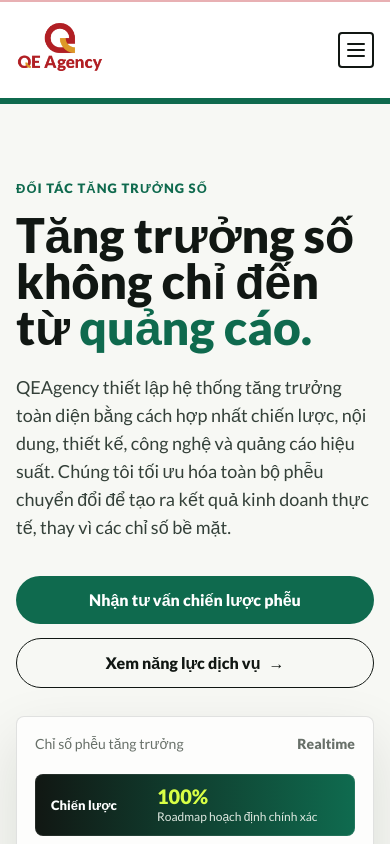
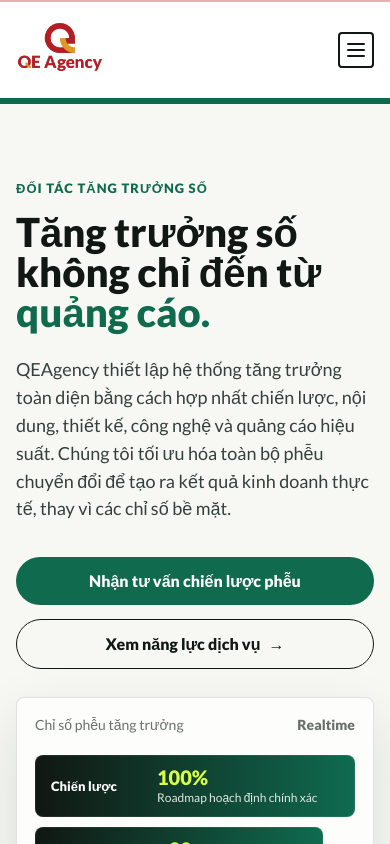
Before and after one commit to khannguyenvan23/qeagencygroup, a Next.js app: page / in a window 390 px wide. Shown: the top 844 px of the page. Built offline with nearby package versions, Linux system fonts and the light colour scheme.

Commit message:
Update admin

```diff
--- a/app/globals.css
+++ b/app/globals.css
@@ -890,8 +890,8 @@ h3 {
 
 h1 {
   margin-bottom: 24px;
-  font-size: clamp(52px, 7vw, 104px);
-  line-height: 0.96;
+  font-size: clamp(42px, 5.8vw, 82px);
+  line-height: 1;
   letter-spacing: 0;
 }
 
@@ -1789,8 +1789,8 @@ h1 {
 .contact-final h2 {
   max-width: 780px;
   margin-bottom: 18px;
-  font-size: clamp(42px, 6vw, 84px);
-  line-height: 0.98;
+  font-size: clamp(36px, 5vw, 70px);
+  line-height: 1;
 }
 
 .contact-hero em,
@@ -2006,8 +2006,8 @@ h1 {
 .contact-only-hero h1 {
   max-width: 880px;
   margin-bottom: 18px;
-  font-size: clamp(46px, 7vw, 92px);
-  line-height: 0.96;
+  font-size: clamp(40px, 5.6vw, 78px);
+  line-height: 1;
 }
 
 .contact-only-hero p:not(.contact-eyebrow) {
@@ -2091,8 +2091,8 @@ h1 {
 .corporate-hero h1 {
   max-width: 980px;
   margin-bottom: 20px;
-  font-size: clamp(46px, 7vw, 96px);
-  line-height: 0.96;
+  font-size: clamp(40px, 5.8vw, 80px);
+  line-height: 1;
 }
 
 .corporate-hero > p:not(.eyebrow) {
@@ -2164,6 +2164,7 @@ h1 {
 }
 
 .work-hero,
+.featured-work-section,
 .work-logo-section,
 .work-case-section,
 .work-cta {
@@ -2184,8 +2185,8 @@ h1 {
 .work-hero h1 {
   max-width: 1080px;
   margin-bottom: 22px;
-  font-size: clamp(52px, 7.4vw, 106px);
-  line-height: 0.94;
+  font-size: clamp(42px, 5.8vw, 84px);
+  line-height: 1;
 }
 
 .work-hero p:not(.eyebrow) {
@@ -2246,6 +2247,7 @@ h1 {
   font-weight: 800;
 }
 
+.featured-work-section,
 .work-logo-section,
 .work-case-section {
   padding-block: clamp(58px, 7vw, 94px);
@@ -2253,6 +2255,10 @@ h1 {
 
 .work-logo-section {
   background: #fff;
+}
+
+.featured-work-section {
+  background: #f7f8f4;
 }
 
 .work-section-heading {
@@ -2274,6 +2280,94 @@ h1 {
   margin: 0;
   color: var(--muted);
   line-height: 1.65;
+}
+
+.featured-work-grid {
+  display: grid;
+  grid-template-columns: repeat(2, minmax(0, 1fr));
+  gap: 16px;
+}
+
+.featured-work-card {
+  display: grid;
+  grid-template-rows: auto 1fr;
+  overflow: hidden;
+  background: #fff;
+  border: 1px solid var(--line);
+  border-radius: 8px;
+  transition:
+    border-color 260ms ease,
+    box-shadow 260ms ease,
+    transform 260ms var(--ease-out);
+}
+
+.featured-work-card:hover {
+  border-color: rgba(15, 106, 78, 0.28);
+  box-shadow: 0 24px 54px rgba(17, 23, 19, 0.1);
+  transform: translateY(-6px);
+}
+
+.featured-work-image {
+  display: grid;
+  aspect-ratio: 16 / 8.5;
+  place-items: center;
+  padding: 14px;
+  background:
+    linear-gradient(135deg, rgba(15, 106, 78, 0.1), transparent 42%),
+    #eef2ea;
+}
+
+.featured-work-image img {
+  width: 100%;
+  height: 100%;
+  border-radius: 6px;
+  object-fit: cover;
+}
+
+.featured-work-copy {
+  display: grid;
+  align-content: start;
+  gap: 14px;
+  padding: 26px;
+}
+
+.featured-work-copy span {
+  width: fit-content;
+  padding: 7px 10px;
+  color: var(--accent);
+  background: #edf6e7;
+  border-radius: 999px;
+  font-size: 12px;
+  font-weight: 900;
+  letter-spacing: 0.06em;
+  text-transform: uppercase;
+}
+
+.featured-work-copy h3 {
+  margin: 0;
+  font-size: clamp(28px, 3.4vw, 44px);
+  line-height: 1;
+}
+
+.featured-work-copy p {
+  margin: 0;
+  color: var(--muted);
+  line-height: 1.65;
+}
+
+.featured-work-copy div {
+  display: flex;
+  flex-wrap: wrap;
+  gap: 8px;
+  margin-top: 8px;
+}
+
+.featured-work-copy strong {
+  padding: 9px 11px;
+  color: #fff;
+  background: var(--accent);
+  border-radius: 999px;
+  font-size: 12px;
 }
 
 .work-logo-grid {
@@ -2433,8 +2527,8 @@ h1 {
 .service-hero h1 {
   max-width: 980px;
   margin-bottom: 22px;
-  font-size: clamp(52px, 7.4vw, 106px);
-  line-height: 0.94;
+  font-size: clamp(42px, 5.8vw, 84px);
+  line-height: 1;
 }
 
 .service-hero p:not(.eyebrow) {
@@ -2609,8 +2703,8 @@ h1 {
 .blog-hero h1 {
   max-width: 920px;
   margin-bottom: 0;
-  font-size: clamp(48px, 7vw, 104px);
-  line-height: 0.95;
+  font-size: clamp(42px, 5.8vw, 82px);
+  line-height: 1;
 }
 
 .blog-hero > p {
@@ -2970,8 +3064,8 @@ h1 {
 .article-hero h1 {
   max-width: 960px;
   margin-bottom: 20px;
-  font-size: clamp(44px, 6.8vw, 94px);
-  line-height: 0.96;
+  font-size: clamp(38px, 5.6vw, 76px);
+  line-height: 1;
 }
 
 .article-hero-copy > p:not(.eyebrow) {
@@ -3491,6 +3585,7 @@ h1 {
   .process-section,
   .work-section,
   .work-hero,
+  .featured-work-section,
   .work-logo-section,
   .work-case-section,
   .work-cta,
@@ -3525,7 +3620,7 @@ h1 {
   }
 
   h1 {
-    font-size: 48px;
+    font-size: 40px;
   }
 
   .services-grid,
@@ -3600,6 +3695,7 @@ h1 {
   .expert-article-grid,
   .blog-grid,
   .article-related-grid,
+  .featured-work-grid,
   .work-case-grid,
   .service-process-grid,
   .service-deliverables-list,
```
Also changed, not shown: app/work/page.tsx (+66 -0 lines).
